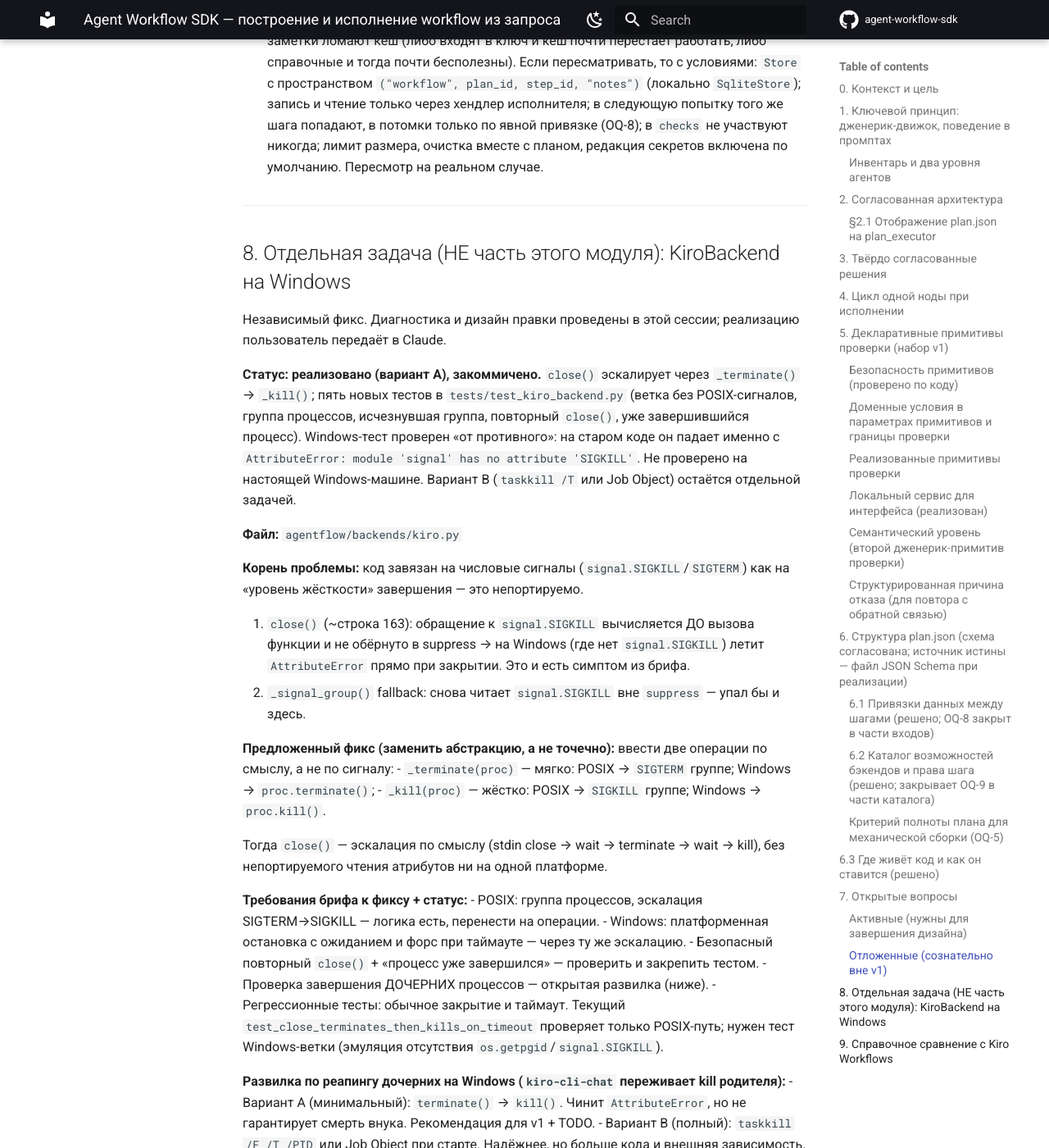
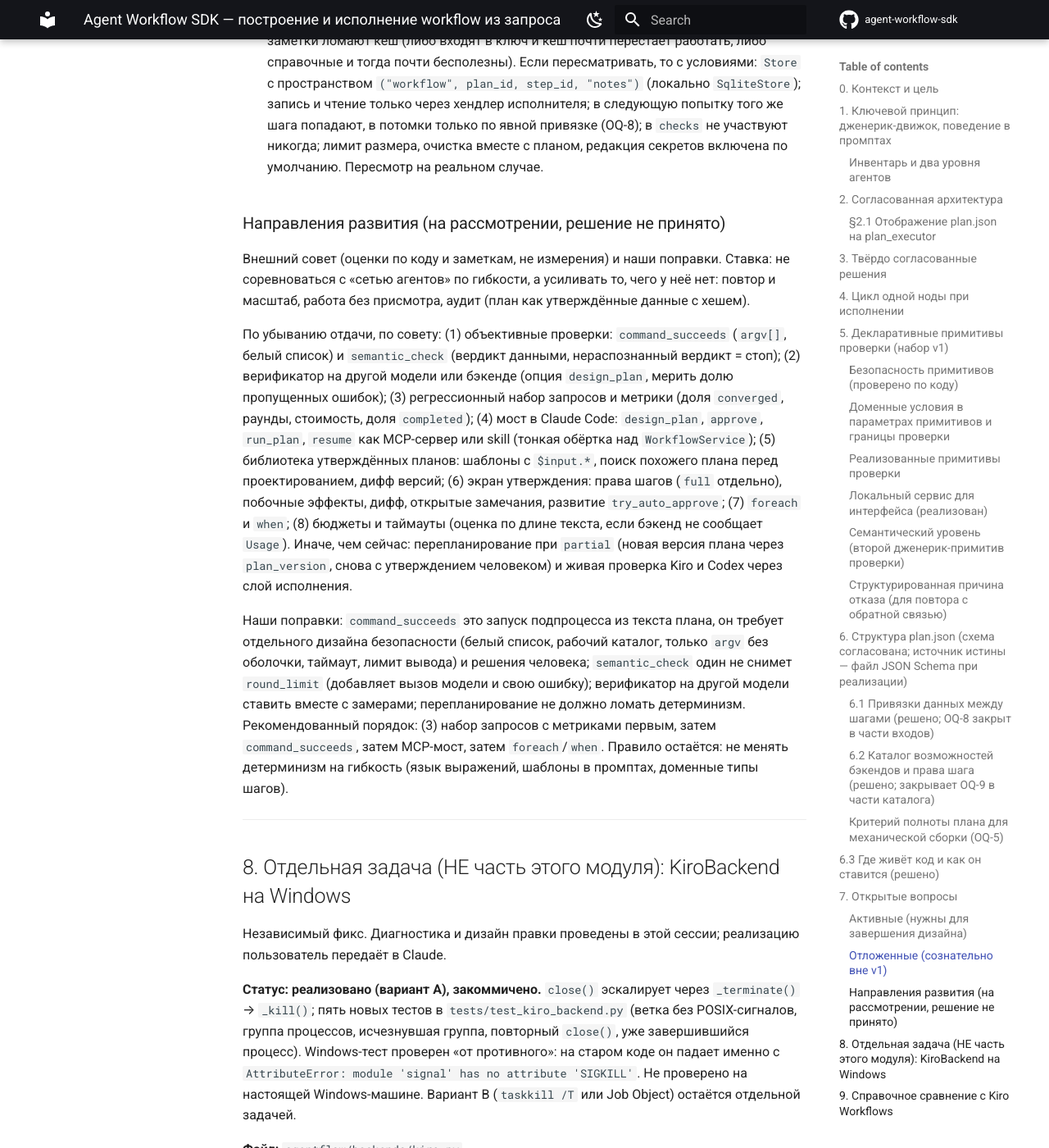
Before and after one commit to dankosorkin/agent-workflow-sdk, an MkDocs documentation site: the page built from docs/workflow-from-request-design-notes.md, in a window 1280 px wide and 1400 px high, scrolled down 27393 px. Shown: the whole window at 82% size. Built offline with MkDocs 1.6.1 and Material for MkDocs 9.7.7, drawn with Linux system fonts in a browser that asks for light colours; comment, search, counter and statistics services are not loaded.

Commit message:
docs: record candidate directions for the workflow layer (undecided)
Co-Authored-By: Claude Sonnet 5.5 <noreply@anthropic.com>

```diff
--- a/docs/workflow-from-request-design-notes.md
+++ b/docs/workflow-from-request-design-notes.md
@@ -1061,6 +1061,34 @@ JSON на одну сессию (`claude_designer`). Живая проверка
   участвуют никогда; лимит размера, очистка вместе с планом, редакция секретов
   включена по умолчанию. Пересмотр на реальном случае.
 
+### Направления развития (на рассмотрении, решение не принято)
+
+Внешний совет (оценки по коду и заметкам, не измерения) и наши поправки. Ставка: не
+соревноваться с «сетью агентов» по гибкости, а усиливать то, чего у неё нет: повтор и
+масштаб, работа без присмотра, аудит (план как утверждённые данные с хешем).
+
+По убыванию отдачи, по совету: (1) объективные проверки: `command_succeeds` (`argv[]`,
+белый список) и `semantic_check` (вердикт данными, нераспознанный вердикт = стоп);
+(2) верификатор на другой модели или бэкенде (опция `design_plan`, мерить долю
+пропущенных ошибок); (3) регрессионный набор запросов и метрики (доля `converged`, раунды,
+стоимость, доля `completed`); (4) мост в Claude Code: `design_plan`, `approve`, `run_plan`,
+`resume` как MCP-сервер или skill (тонкая обёртка над `WorkflowService`); (5) библиотека
+утверждённых планов: шаблоны с `$input.*`, поиск похожего плана перед проектированием,
+дифф версий; (6) экран утверждения: права шагов (`full` отдельно), побочные эффекты, дифф,
+открытые замечания, развитие `try_auto_approve`; (7) `foreach` и `when`; (8) бюджеты и
+таймауты (оценка по длине текста, если бэкенд не сообщает `Usage`). Иначе, чем сейчас:
+перепланирование при `partial` (новая версия плана через `plan_version`, снова с
+утверждением человеком) и живая проверка Kiro и Codex через слой исполнения.
+
+Наши поправки: `command_succeeds` это запуск подпроцесса из текста плана, он требует
+отдельного дизайна безопасности (белый список, рабочий каталог, только `argv` без оболочки,
+таймаут, лимит вывода) и решения человека; `semantic_check` один не снимет `round_limit`
+(добавляет вызов модели и свою ошибку); верификатор на другой модели ставить вместе с
+замерами; перепланирование не должно ломать детерминизм. Рекомендованный порядок: (3)
+набор запросов с метриками первым, затем `command_succeeds`, затем MCP-мост, затем
+`foreach`/`when`. Правило остаётся: не менять детерминизм на гибкость (язык выражений,
+шаблоны в промптах, доменные типы шагов).
+
 ---
 
 ## 8. Отдельная задача (НЕ часть этого модуля): KiroBackend на Windows
```
